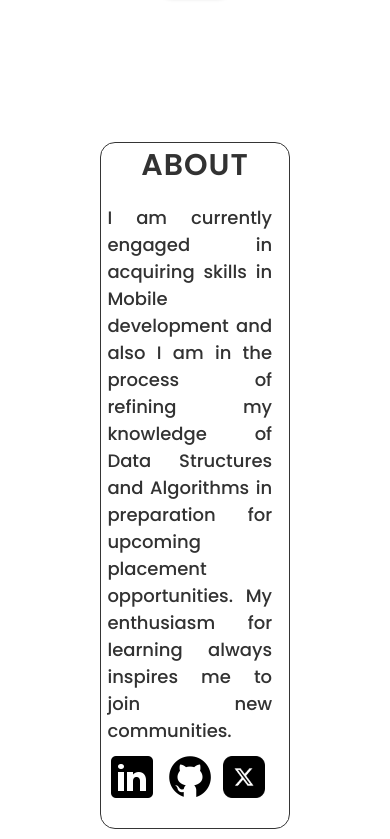
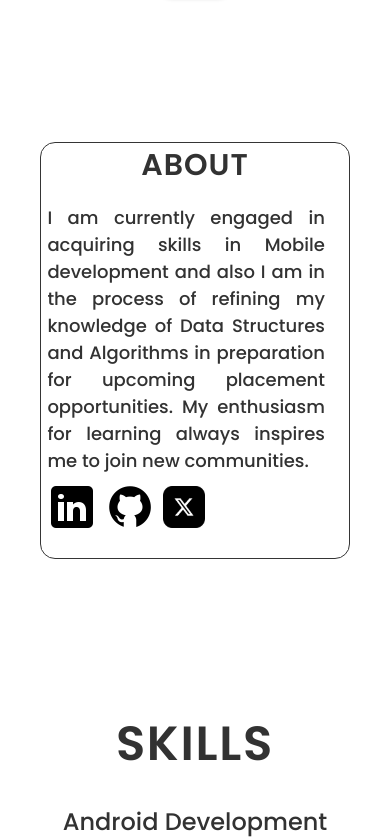
Before and after one commit to FLYERVIVEK/My-Portfolio, a React (Vite) app: page / in a window 390 px wide. Shown: the part 889-1728 px from the top of the page. Built offline with nearby package versions, Linux system fonts and the light colour scheme.

Commit message:
Fixed About Section For Mobile

```diff
--- a/src/components/About/About.jsx
+++ b/src/components/About/About.jsx
@@ -6,7 +6,7 @@ import { getImageUrl } from "../../utils";
 export const About = () => {
   return (
     <section className={styles.container} id="about">
-      <section className={styles.cont}>
+      <div className={styles.cont}>
         <h2 className={styles.title}>About</h2>
       <div className={styles.content}>
         <img
@@ -44,7 +44,7 @@ export const About = () => {
        </div>
       </div>
 
-      </section>
+      </div>
     </section>
   );
 };
--- a/src/components/About/About.module.css
+++ b/src/components/About/About.module.css
@@ -69,6 +69,7 @@
     padding-right: 0;
     padding-top: 30px;
     padding-bottom: 30px;
+    margin: 109px 40px;
 
   }
   .cont{
```
